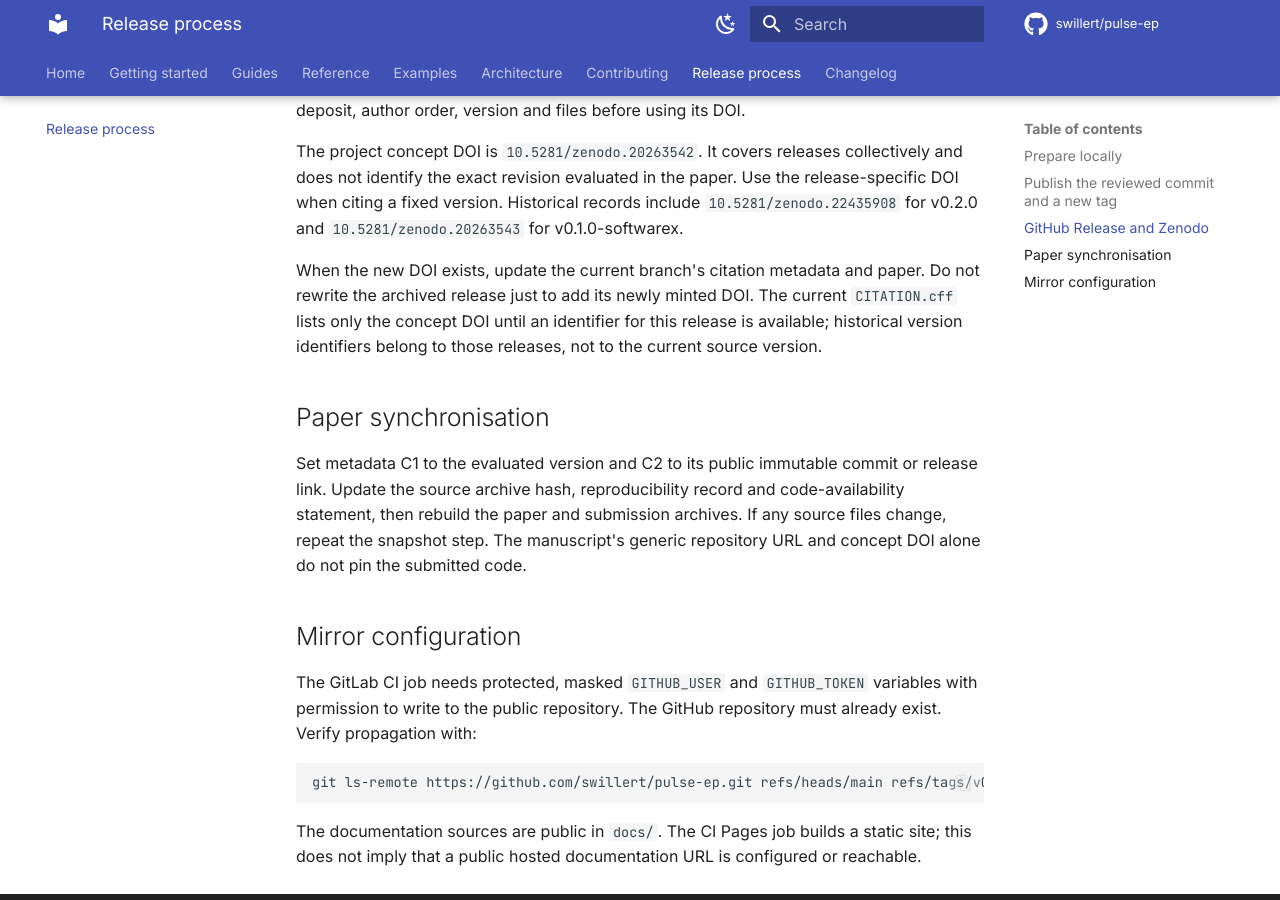
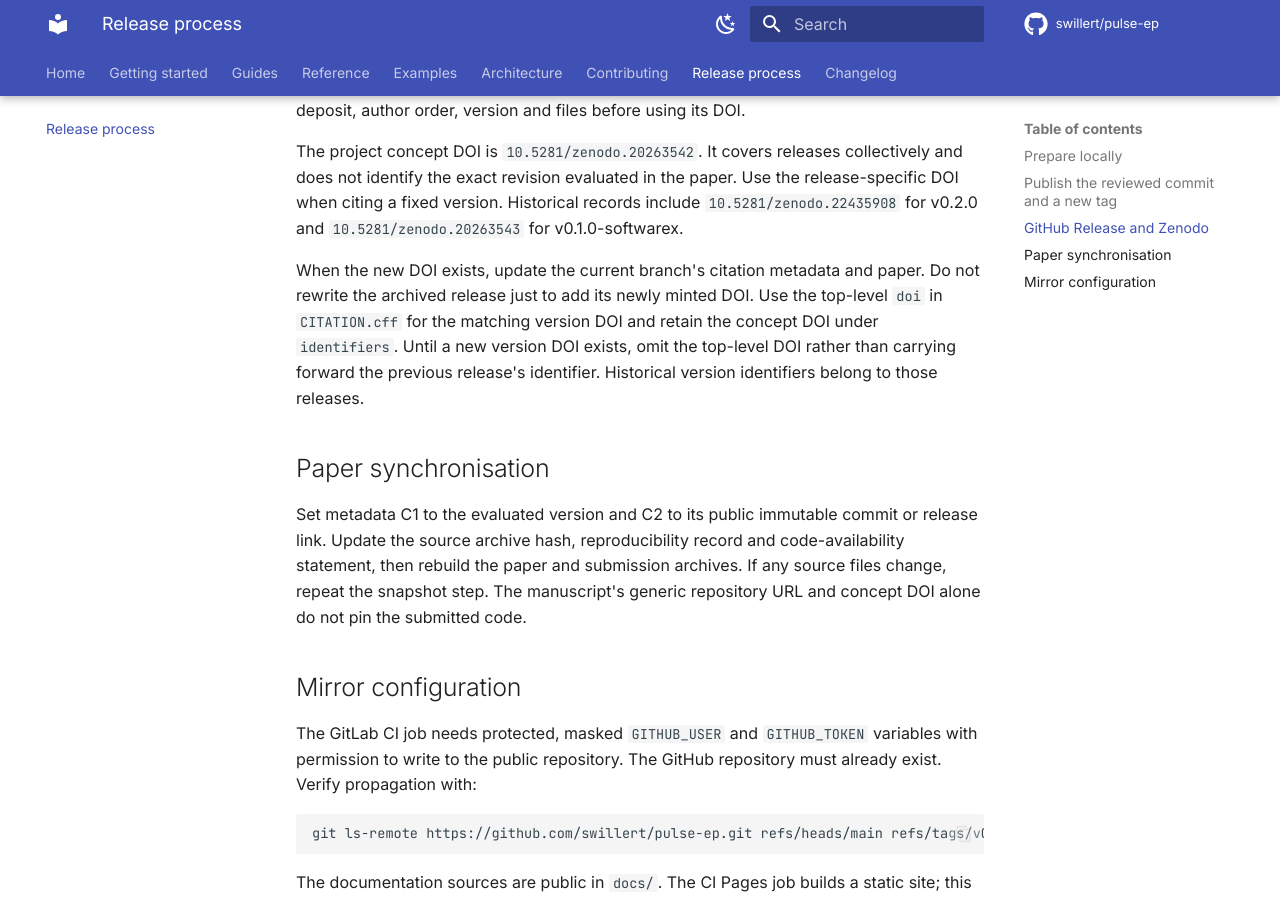
Before and after one commit to swillert/pulse-ep, an MkDocs documentation site: the page built from docs/release-process.md, in a window 1280 px wide and 900 px high, scrolled down 1480 px. Built offline with MkDocs 1.6.1 and Material for MkDocs 9.7.7, drawn with Linux system fonts in a browser that asks for light colours; comment, search, counter and statistics services are not loaded.

Commit message:
README: companion packages (pulse-ep-decay, pulse-ep-timeref); CITATION.cff: version DOI of 0.6.0; ignore R session files
- README: new section "Companion packages" with the pulse-ep-decay install and
  run commands and pulse-ep-timeref; citation now names version 0.6.0 and its
  DOI 10.5281/zenodo.22675729, the concept DOI groups all releases; link to the
  tested 0.6.0 MATLAB installer.
- CITATION.cff: top-level doi = version DOI of 0.6.0, concept DOI kept under
  identifiers.
- docs/release-process.md: rule for the top-level doi (version DOI when it
  exists, otherwise omitted).
- .gitignore: .Rhistory, .RData, .Rproj.user/ (an R session history can hold a
  study name or path).

```diff
--- a/docs/release-process.md
+++ b/docs/release-process.md
@@ -72,9 +72,10 @@ include `10.5281/zenodo.22435908` for v0.2.0 and
 
 When the new DOI exists, update the current branch's citation metadata and
 paper. Do not rewrite the archived release just to add its newly minted DOI.
-The current `CITATION.cff` lists only the concept DOI until an identifier for
-this release is available; historical version identifiers belong to those
-releases, not to the current source version.
+Use the top-level `doi` in `CITATION.cff` for the matching version DOI and
+retain the concept DOI under `identifiers`. Until a new version DOI exists,
+omit the top-level DOI rather than carrying forward the previous release's
+identifier. Historical version identifiers belong to those releases.
 
 ## Paper synchronisation
 
```
Also changed, not shown: README.md (+22 -3 lines), 2 other files.
